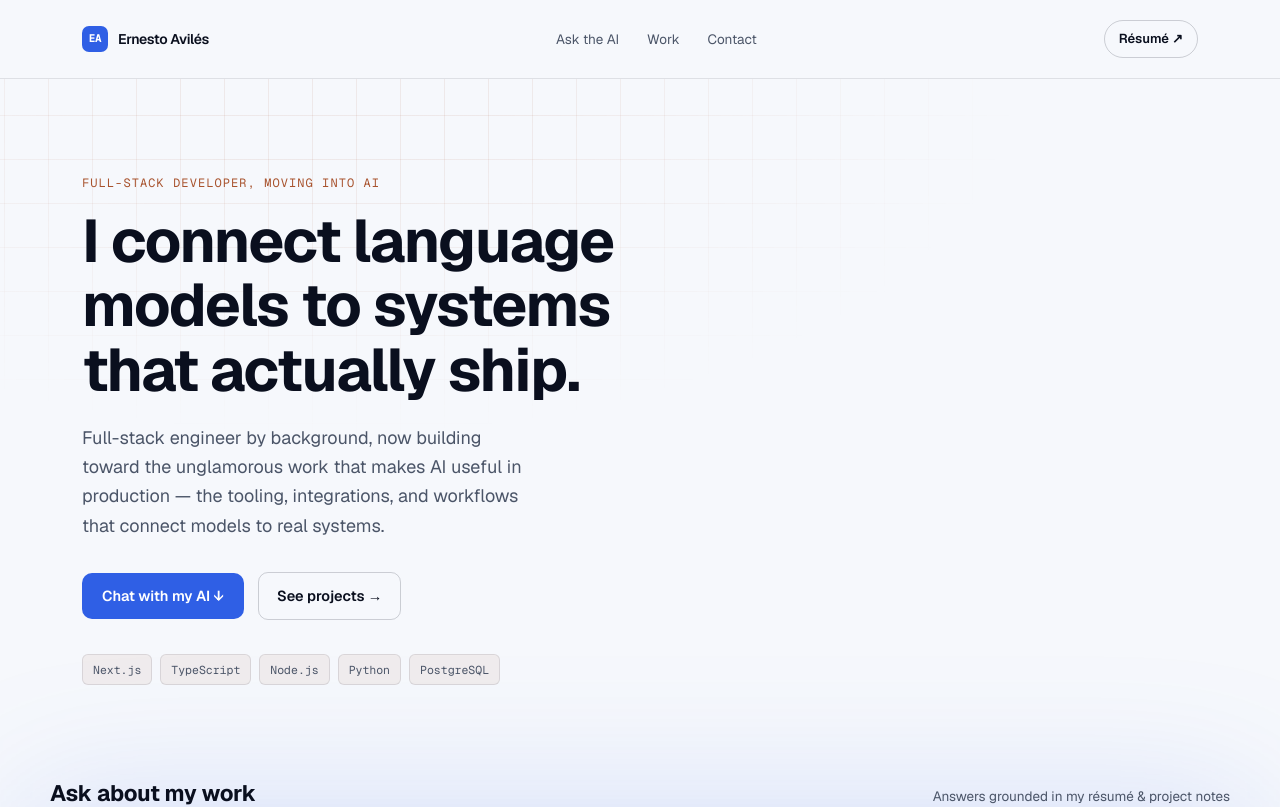
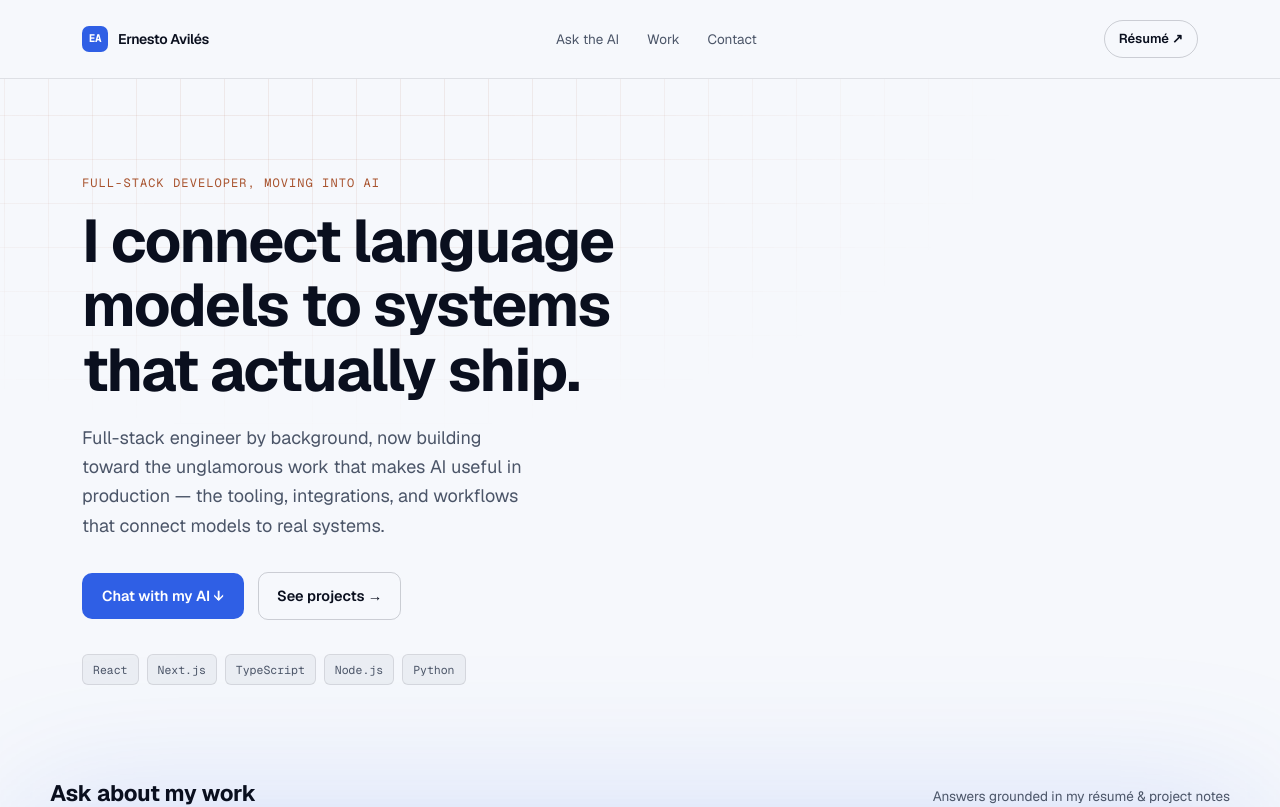
Before and after one commit to Eavilesz/portfolio, a Next.js app: page / in a window 1280 px wide. Shown: the top 807 px of the page. Built offline with nearby package versions, Linux system fonts and the light colour scheme.

Commit message:
Update color for chip background in globals.css and modify tech stack in Hero component

```diff
--- a/src/app/globals.css
+++ b/src/app/globals.css
@@ -13,7 +13,7 @@
   --accent-2-ink: #ffffff;
   --line: rgba(10, 15, 30, 0.1);
   --line-strong: rgba(10, 15, 30, 0.18);
-  --chip-bg: rgba(168, 83, 46, 0.07);
+  --chip-bg: rgba(75, 85, 104, 0.06);
   --user-bubble: rgba(47, 95, 229, 0.09);
   --grid-line: rgba(168, 83, 46, 0.09);
   --accent-glow: rgba(47, 95, 229, 0.3);
@@ -33,7 +33,7 @@
     --accent-2-ink: #1f0f08;
     --line: rgba(255, 255, 255, 0.1);
     --line-strong: rgba(255, 255, 255, 0.2);
-    --chip-bg: rgba(217, 119, 87, 0.12);
+    --chip-bg: rgba(157, 171, 201, 0.12);
     --user-bubble: rgba(108, 147, 245, 0.14);
     --grid-line: rgba(217, 119, 87, 0.12);
     --accent-glow: rgba(108, 147, 245, 0.28);
--- a/src/components/hero.tsx
+++ b/src/components/hero.tsx
@@ -1,4 +1,4 @@
-const stack = ["Next.js", "TypeScript", "Node.js", "Python", "PostgreSQL"];
+const stack = ["React", "Next.js", "TypeScript", "Node.js", "Python"];
 
 export default function Hero() {
   return (
```
